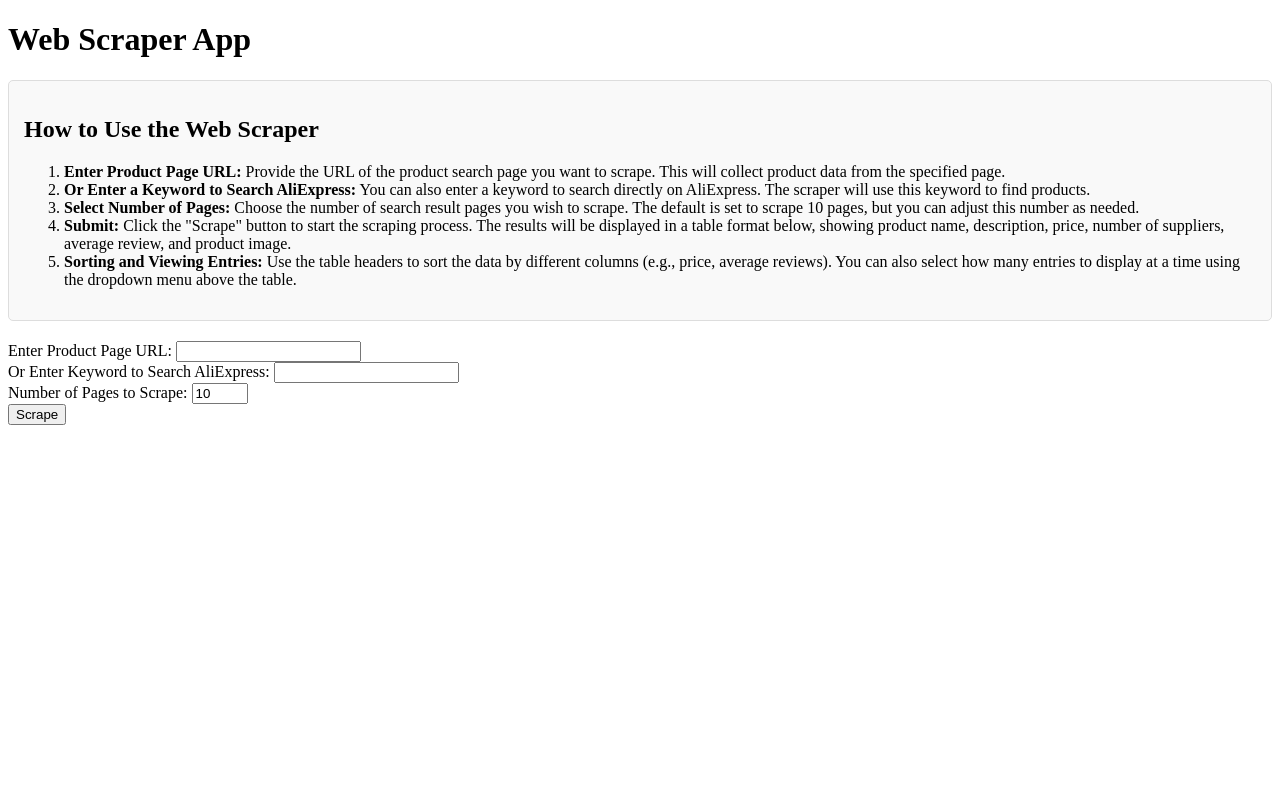
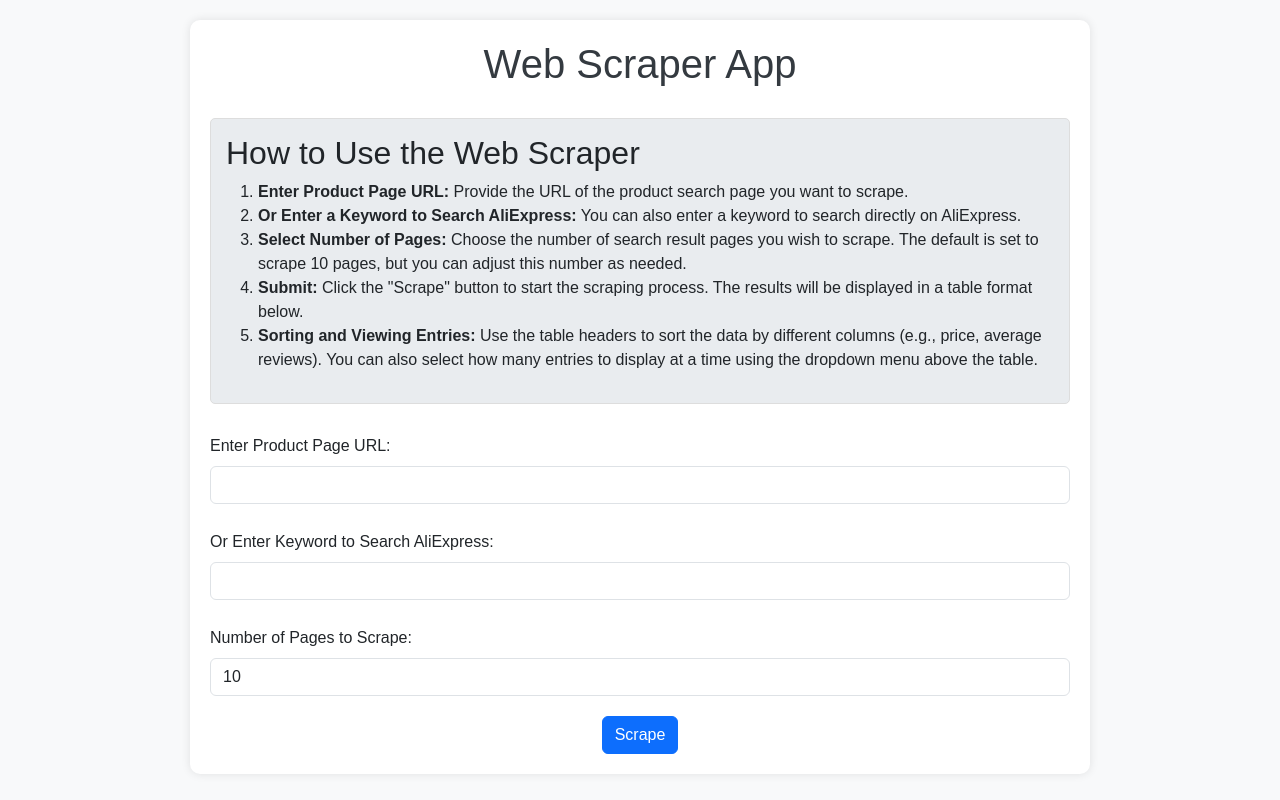
Before and after one commit to ricardozuloaga1/webscraper_app, a Flask app: page / in a window 1280 px wide. Run offline with Flask 3, Linux system fonts and the light colour scheme; some libraries are stand-ins or nearby versions.

Commit message:
Improved UI with Bootstrap, updated layout, and enhanced table functionality

```diff
--- a/templates/index.html
+++ b/templates/index.html
@@ -5,75 +5,112 @@
     <meta http-equiv="X-UA-Compatible" content="IE=edge">
     <meta name="viewport" content="width=device-width, initial-scale=1.0">
     <title>Web Scraper App</title>
+
+    <!-- Bootstrap CSS -->
+    <link href="https://cdn.jsdelivr.net/npm/bootstrap@5.3.0/dist/css/bootstrap.min.css" rel="stylesheet">
+
+    <!-- DataTables CSS -->
     <link rel="stylesheet" href="https://cdn.datatables.net/1.13.1/css/jquery.dataTables.min.css">
+
     <style>
-        table {
-            width: 100%;
-            border-collapse: collapse;
+        body {
+            background-color: #f8f9fa;
+            font-family: Arial, sans-serif;
+            margin: 0;
+            padding: 20px;
         }
-        th, td {
-            border: 1px solid #ddd;
-            padding: 8px;
+        .container {
+            max-width: 900px;
+            margin: auto;
+            padding: 20px;
+            background-color: #fff;
+            box-shadow: 0 0 10px rgba(0, 0, 0, 0.1);
+            border-radius: 10px;
         }
-        th {
-            background-color: #f2f2f2;
-            text-align: left;
-        }
-        tr:hover {
-            background-color: #f5f5f5;
+        h1 {
+            text-align: center;
+            margin-bottom: 30px;
+            color: #343a40;
         }
         .instructions {
-            background-color: #f9f9f9;
+            background-color: #e9ecef;
             padding: 15px;
             margin-bottom: 20px;
             border-radius: 5px;
             border: 1px solid #ddd;
         }
+        .instructions h2 {
+            margin-top: 0;
+        }
+        table {
+            margin-top: 20px;
+        }
+        th, td {
+            text-align: center;
+        }
+        .form-label {
+            margin-top: 10px;
+        }
+        .submit-button {
+            display: flex;
+            justify-content: center;
+            margin-top: 20px;
+        }
     </style>
 </head>
 <body>
+
+<div class="container">
     <h1>Web Scraper App</h1>
 
     <!-- Instructions Section -->
     <div class="instructions">
         <h2>How to Use the Web Scraper</h2>
         <ol>
-            <li><strong>Enter Product Page URL:</strong> Provide the URL of the product search page you want to scrape. This will collect product data from the specified page.</li>
-            <li><strong>Or Enter a Keyword to Search AliExpress:</strong> You can also enter a keyword to search directly on AliExpress. The scraper will use this keyword to find products.</li>
+            <li><strong>Enter Product Page URL:</strong> Provide the URL of the product search page you want to scrape.</li>
+            <li><strong>Or Enter a Keyword to Search AliExpress:</strong> You can also enter a keyword to search directly on AliExpress.</li>
             <li><strong>Select Number of Pages:</strong> Choose the number of search result pages you wish to scrape. The default is set to scrape 10 pages, but you can adjust this number as needed.</li>
-            <li><strong>Submit:</strong> Click the "Scrape" button to start the scraping process. The results will be displayed in a table format below, showing product name, description, price, number of suppliers, average review, and product image.</li>
+            <li><strong>Submit:</strong> Click the "Scrape" button to start the scraping process. The results will be displayed in a table format below.</li>
             <li><strong>Sorting and Viewing Entries:</strong> Use the table headers to sort the data by different columns (e.g., price, average reviews). You can also select how many entries to display at a time using the dropdown menu above the table.</li>
         </ol>
     </div>
 
+    <!-- Form Section -->
     <form method="POST">
-        <label for="url">Enter Product Page URL:</label>
-        <input type="text" id="url" name="url">
-        <br>
-        <label for="keyword">Or Enter Keyword to Search AliExpress:</label>
-        <input type="text" id="keyword" name="keyword">
-        <br>
-        <label for="pages">Number of Pages to Scrape:</label>
-        <input type="number" id="pages" name="pages" min="1" max="50" value="10" required>
-        <br>
-        <button type="submit">Scrape</button>
+        <div class="mb-3">
+            <label for="url" class="form-label">Enter Product Page URL:</label>
+            <input type="text" id="url" name="url" class="form-control">
+        </div>
+        <div class="mb-3">
+            <label for="keyword" class="form-label">Or Enter Keyword to Search AliExpress:</label>
+            <input type="text" id="keyword" name="keyword" class="form-control">
+        </div>
+        <div class="mb-3">
+            <label for="pages" class="form-label">Number of Pages to Scrape:</label>
+            <input type="number" id="pages" name="pages" class="form-control" min="1" max="50" value="10" required>
+        </div>
+        <div class="submit-button">
+            <button type="submit" class="btn btn-primary">Scrape</button>
+        </div>
     </form>
 
     {% with messages = get_flashed_messages() %}
     {% if messages %}
+    <div class="alert alert-danger mt-3">
         <ul>
             {% for message in messages %}
-        <li style="color: red;">{{ message }}</li>
+            <li>{{ message }}</li>
             {% endfor %}
         </ul>
+    </div>
     {% endif %}
     {% endwith %}
 
     {% if products %}
-    <h2>Scraped Products:</h2>
-    <p>Total items scraped: {{ products|length }}</p>  <!-- Display total count -->
-    <table id="productsTable">
-        <thead>
+    <h2 class="mt-5">Scraped Products:</h2>
+    <p>Total items scraped: {{ products|length }}</p>
+    <table id="productsTable" class="table table-striped table-bordered">
+        <thead class="table-dark">
             <tr>
                 <th>Name</th>
                 <th>Description</th>
@@ -97,14 +134,19 @@
         </tbody>
     </table>
     {% endif %}
+</div>
 
+<!-- Bootstrap JS -->
+<script src="https://cdn.jsdelivr.net/npm/bootstrap@5.3.0/dist/js/bootstrap.bundle.min.js"></script>
+
+<!-- jQuery and DataTables JS -->
 <script src="https://code.jquery.com/jquery-3.6.0.min.js"></script>
 <script src="https://cdn.datatables.net/1.13.1/js/jquery.dataTables.min.js"></script>
 <script>
     $(document).ready(function() {
         $('#productsTable').DataTable({
-                "order": [[2, "desc"]],  // Set default sorting on the Price column (3rd column)
-                "lengthMenu": [[10, 25, 50, -1], [10, 25, 50, "All"]]  // Options for entries per page
+            "order": [[2, "desc"]],
+            "lengthMenu": [[10, 25, 50, -1], [10, 25, 50, "All"]]
         });
     });
 </script>
```
Lines whose indentation alone changed are shown as unchanged.
